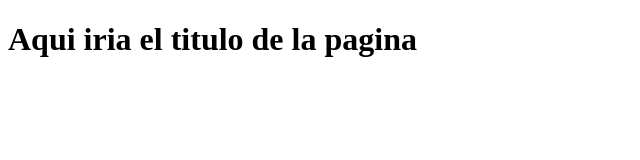
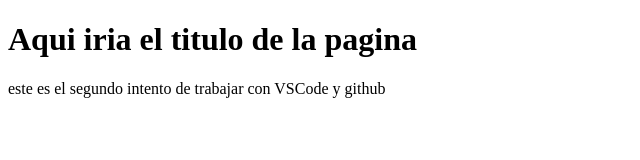
Before and after one commit to fransego/proyecto-web-empresa-c, a plain HTML site: page index.html in a window 1280 px wide. Shown: the whole page, without its empty margins (0-640 px from the left). Drawn offline with Linux system fonts and the light colour scheme.

Commit message:
Comienzo del proyecto en github

```diff
--- a/index.html
+++ b/index.html
@@ -8,5 +8,6 @@
 </head>
 <body>
     <h1>Aqui iria el titulo de la pagina</h1>
+    <p>este es el segundo intento de trabajar con VSCode y github</p>
 </body>
 </html>
```
